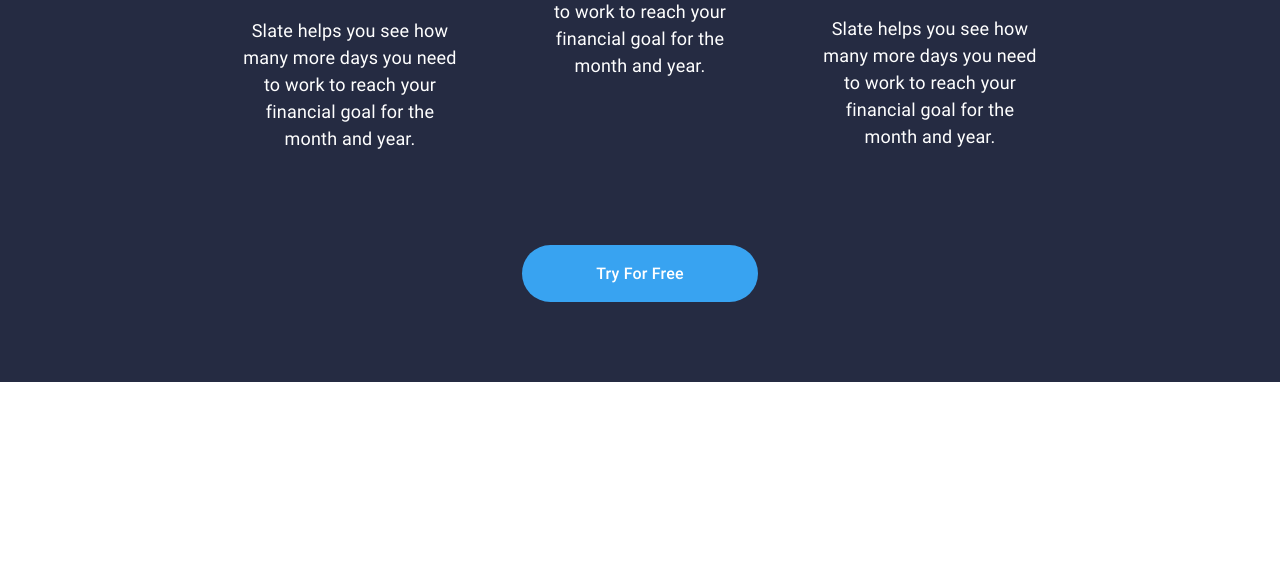
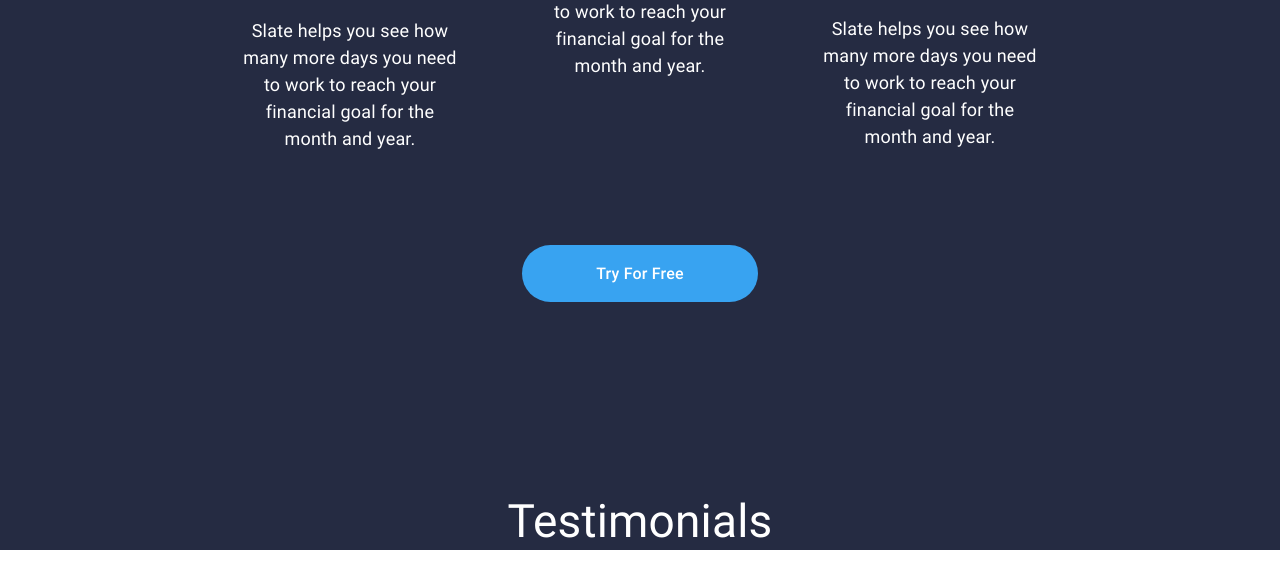
Before and after one commit to Kishimy/figmaland_html, a plain HTML site: page index.html in a window 1280 px wide. Shown: the part 4314-4891 px from the top of the page. Before the commit the page ends 4696 px from the top, so only its background shows below. Drawn offline with Linux system fonts and the light colour scheme.

Commit message:
testimonials title

```diff
--- a/css/style.css
+++ b/css/style.css
@@ -347,3 +347,11 @@
         letter-spacing: 0.2px;
         padding: 10px;
     }
+
+    /* -------------------- testimonials -------------------- */
+    .testimonialsSection {
+        padding-top: 111px;
+    }
+    .testimonials__title {
+        margin-bottom: 90px;
+    }
--- a/index.html
+++ b/index.html
@@ -237,6 +237,13 @@
             </div>
             </div>
         </div>
+        <div class="testimonialsSection">
+            <div class="sectionCenter">
+                <div class="section__title">
+                    Testimonials
+                </div>
+            </div>
+        </div>
     </div>
 </body>
 </html>
```
